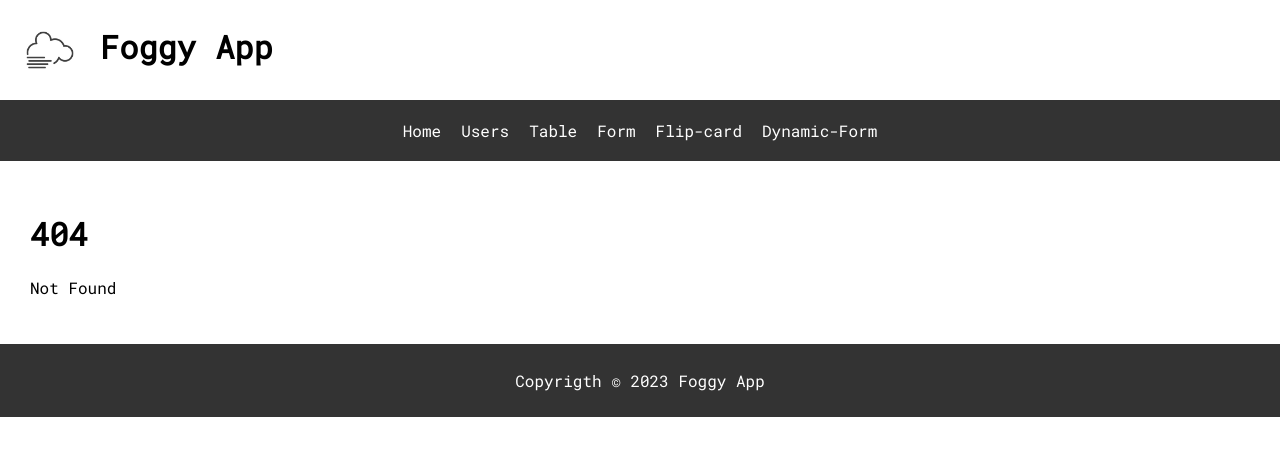
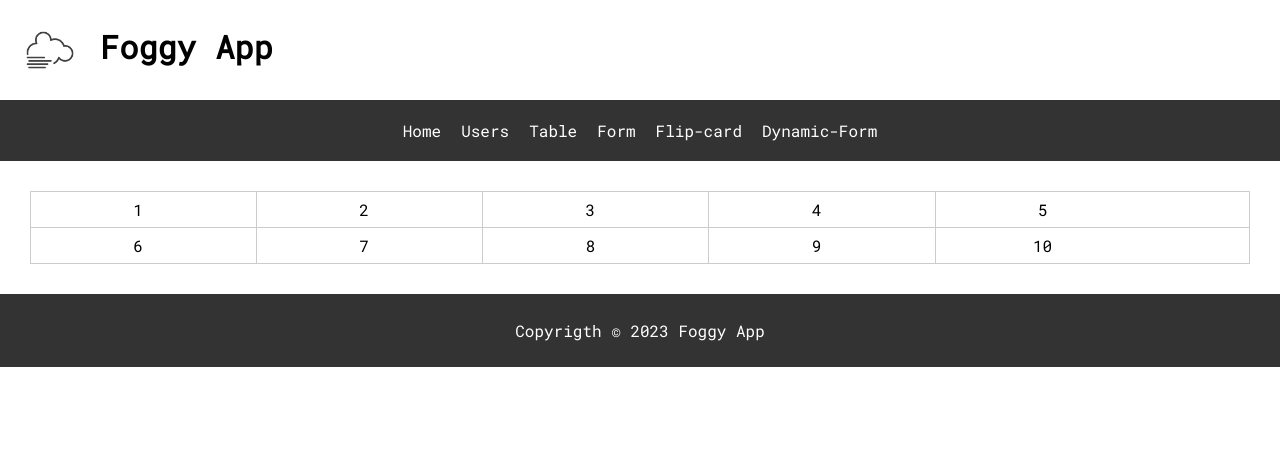
Before and after one commit to singthai-srisoi/foggy-app, a SvelteKit app: page /spreadsheet in a window 1280 px wide. Before the commit this address had no page. Shown: the top 456 px of the page. Built offline with nearby package versions, Linux system fonts and the light colour scheme.

Commit message:
edit styling

```diff
--- a/src/routes/flip-card/card.svelte
+++ b/src/routes/flip-card/card.svelte
@@ -61,8 +61,10 @@
 
 .flip-card-front, .flip-card-back {
     position: absolute;
-    width: 100%;
-    height: 100%;
+    width: 90%;
+    height: 90%;
+    padding: 20px;
+    border-radius: 3px;
     -webkit-backface-visibility: hidden;
     backface-visibility: hidden;
 }
--- /dev/null
+++ b/src/routes/spreadsheet/+page.svelte
@@ -0,0 +1,133 @@
+<script>
+    let sheet = [
+        [1, 2, 3, 4, 5],
+        [6, 7, 8, 9, 10]
+    ]
+    let row_index = 0
+    let col_index = 0
+
+    const selected_style = {
+        border: '2px solid green'
+    }
+    const unselected_style = {
+        border: '2px solid transparent'
+    }
+
+
+    const handle_selected_cell = (event) => {
+        let div = event.target
+        let td = div.parentElement
+        let tr = td.parentElement
+        let table = tr.parentElement
+
+        row_index = tr.rowIndex
+        col_index = td.cellIndex
+
+        let row = sheet[row_index]
+        let cell = row[col_index]
+
+        table.querySelectorAll('td').forEach(item => {
+            console.table({
+                row_index, col_index,
+                item_row_index: item.parentElement.rowIndex,
+                item_cell_index: item.cellIndex
+            })
+            let div = item.querySelector('div')
+            if (item.parentElement.rowIndex == row_index && item.cellIndex == col_index ){
+                div.contentEditable = true
+                div.focus()
+                // remove content editable border
+                Object.assign(div.style, selected_style)
+                return
+            }
+            div.contentEditable = false
+            Object.assign(div.style, unselected_style)
+        })
+    }
+
+    const handle_keydown = (event) => {
+        // travel table using arrow keys
+        let key = event.key
+        let table = event.target
+        let tr = table.rows[row_index]
+        let td = tr.cells[col_index]
+        let div = td.querySelector('div')
+
+        if (key == 'ArrowUp') {
+            row_index = Math.max(0, row_index - 1)
+        } else if (key == 'ArrowDown') {
+            row_index = Math.min(table.rows.length - 1, row_index + 1)
+        } else if (key == 'ArrowLeft') {
+            col_index = Math.max(0, col_index - 1)
+        } else if (key == 'ArrowRight') {
+            col_index = Math.min(tr.cells.length - 1, col_index + 1)
+        } else if (key == 'Enter') {
+            // enter editing mode
+            div.contentEditable = true
+            div.focus()
+            // remove content editable border
+            Object.assign(div.style, selected_style)
+            return
+        } else {
+            return
+        }
+
+        // remove content editable border
+        Object.assign(div.style, unselected_style)
+
+        // travel to new cell
+        let new_tr = table.rows[row_index]
+        let new_td = new_tr.cells[col_index]
+        let new_div = new_td.querySelector('div')
+        new_div.contentEditable = true
+        new_div.focus()
+        // add content editable border
+        Object.assign(new_div.style, selected_style)
+
+        // prevent default
+        event.preventDefault()
+
+    }
+</script>
+
+<table on:keydown={handle_keydown}>
+    <!-- A B C -->
+
+    {#each sheet as row}
+        <tr>
+            {#each row as cell}
+                <td>
+                    <div on:click={handle_selected_cell} contenteditable="false">{cell}</div>
+                </td>
+            {/each}
+        </tr>
+    {/each}
+</table>
+
+
+
+
+<style>
+    table {
+        border-collapse: collapse;
+        width: 100%;
+        text-align: center;
+    }
+
+    td {
+        padding: 0;
+        border: 1px solid #ccc;
+        overflow: hidden;
+    }
+
+    td div {
+        max-width: 200px;
+        padding: 5px;
+        overflow: hidden;
+        border: 2px solid transparent;
+    }
+
+    [contenteditable] {
+        outline: 0px solid transparent;
+    }
+</style>
```
Also changed, not shown: src/routes/dynamic-form/editInput.svelte (+17 -1 lines), src/routes/flip-card/+page.svelte (+6 -5 lines), src/routes/spreadsheet/sheet.svelte (added).
